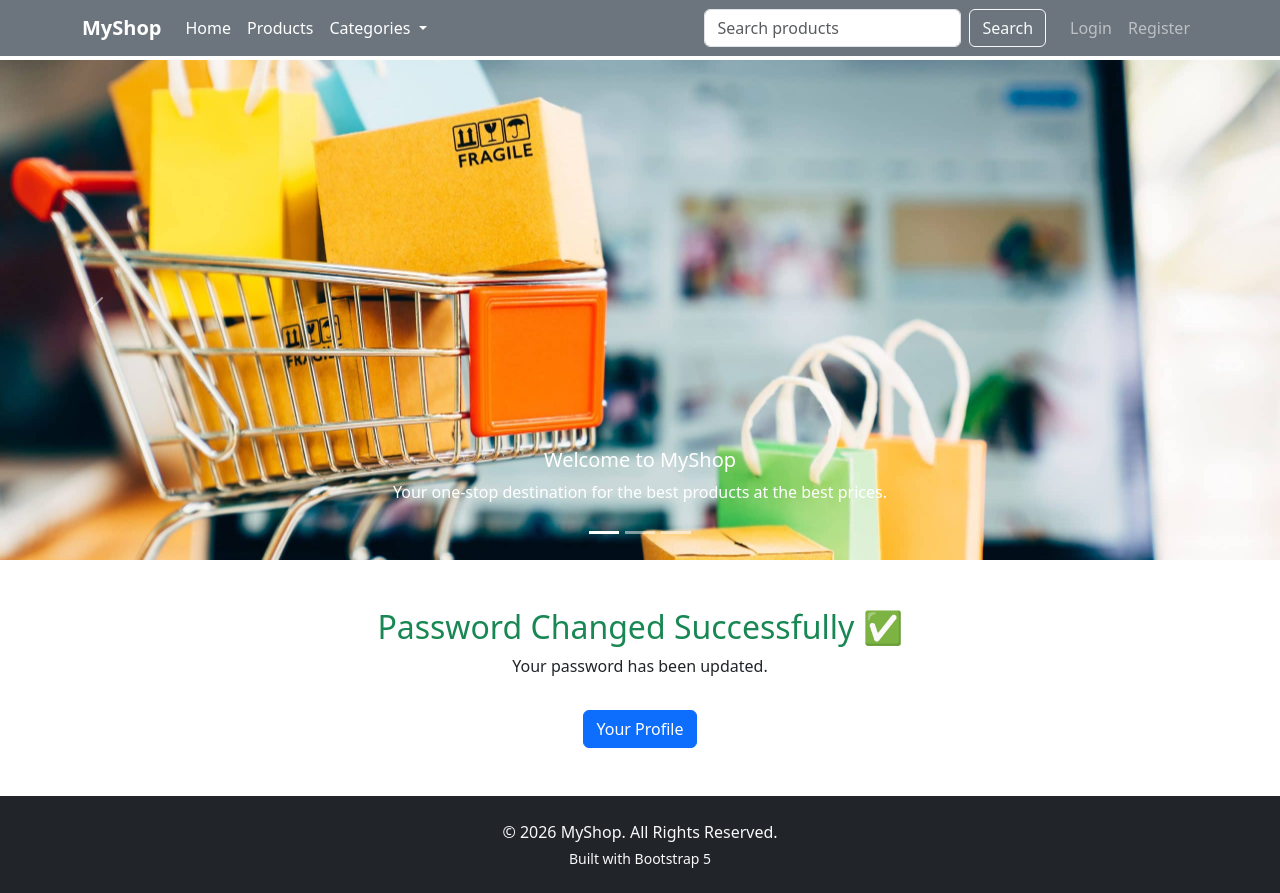
After one commit to Kritikaraturi/E-Commerce, a Django app: page /passwordchangedone/ in a window 1280 px wide. The commit adds this page. Run offline with Django 5.2, Linux system fonts and the light colour scheme.

Commit message:
add the new update

```diff
--- /dev/null
+++ b/ecom_app/templates/ecom_app/changepassworddone.html
@@ -0,0 +1,15 @@
+{% extends "ecom_app/base.html" %}
+{% load static %}
+
+{% block title %}Password Change Successful{% endblock %}
+
+{% block content %}
+<div class="container text-center mt-5">
+    <h2 class="text-success">Password Changed Successfully ✅</h2>
+    <p>Your password has been updated.</p>
+
+    <a href="{% url 'profile' %}" class="btn btn-primary mt-3">
+        Your Profile
+    </a>
+</div>
+{% endblock %}
--- a/ecom_app/templates/ecom_app/login.html
+++ b/ecom_app/templates/ecom_app/login.html
@@ -49,5 +49,5 @@
         </form>
     </div>
 </div>
-<h2>jgkdfjgkldgldkfg</h2>
+{% comment %} <h2>jgkdfjgkldgldkfg</h2> {% endcomment %}
 {% endblock %}
--- a/ecom_app/urls.py
+++ b/ecom_app/urls.py
@@ -1,5 +1,5 @@
-from django.urls import path
-from ecom_app.views import base, home, products, electronic, appliance, gaming, fashion, accessories, beauty, product_detail, RegistrationView, user_logout, profile
+from django.urls import path, reverse_lazy
+from ecom_app.views import base, home, products, electronic, appliance, gaming, fashion, accessories, beauty, product_detail, RegistrationView, user_logout, profile, changepassworddone
 
 from django.conf import settings
 from django.conf.urls.static import static
@@ -22,5 +22,6 @@ urlpatterns = [
     path('login/', auth_views.LoginView.as_view(template_name = "ecom_app/login.html", authentication_form = LoginForm), name = "login"),
     path('logout/', user_logout, name='logout'),
     path('profile/', profile, name='profile'),
-    path('changepassword/', auth_views.PasswordChangeView.as_view(template_name = 'ecom_app/changepassword.html', form_class = PasswordChangeForm), name='changepassword'),
+    path('changepassword/', auth_views.PasswordChangeView.as_view(template_name='ecom_app/changepassword.html', form_class=PasswordChangeForm, success_url=reverse_lazy('passwordchangedone')), name='changepassword'),
+    path('passwordchangedone/', changepassworddone, name='passwordchangedone'),
 ] + static(settings.MEDIA_URL, document_root=settings.MEDIA_ROOT)
--- a/ecom_app/views.py
+++ b/ecom_app/views.py
@@ -58,3 +58,6 @@ def user_logout(request):
 
 def profile(request):
     return render(request, 'ecom_app/profile.html')
+
+def changepassworddone(request):
+    return render(request, 'ecom_app/changepassworddone.html')
--- a/ecom_project/settings.py
+++ b/ecom_project/settings.py
@@ -119,6 +119,7 @@ MEDIA_ROOT = os.path.join(BASE_DIR, 'media')
 LOGIN_URL = 'login'
 LOGIN_REDIRECT_URL = 'profile'
 LOGOUT_REDIRECT_URL = 'login'
+# PASSWORD_CHANGE_DONE_URL = 'login'
 
 # Internationalization
 # https://docs.djangoproject.com/en/5.2/topics/i18n/
```
Also changed, not shown: db.sqlite3.
